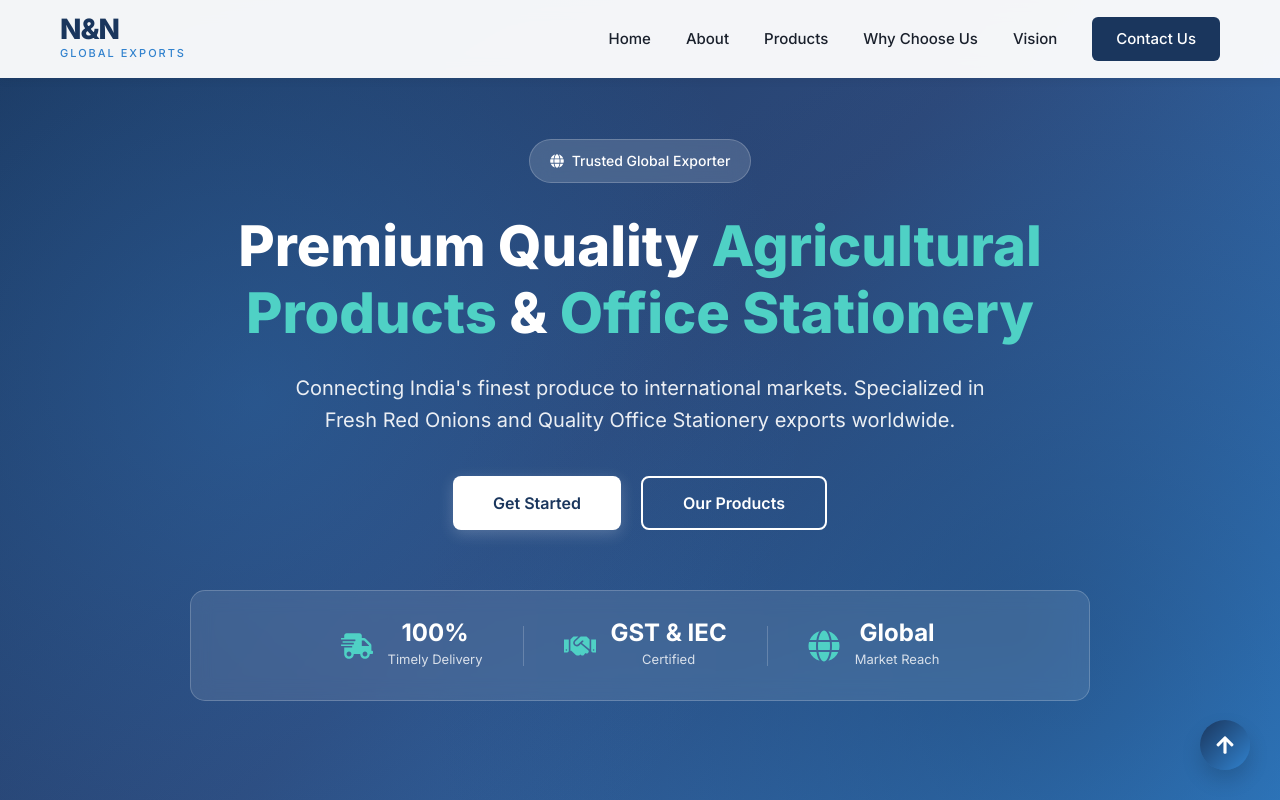
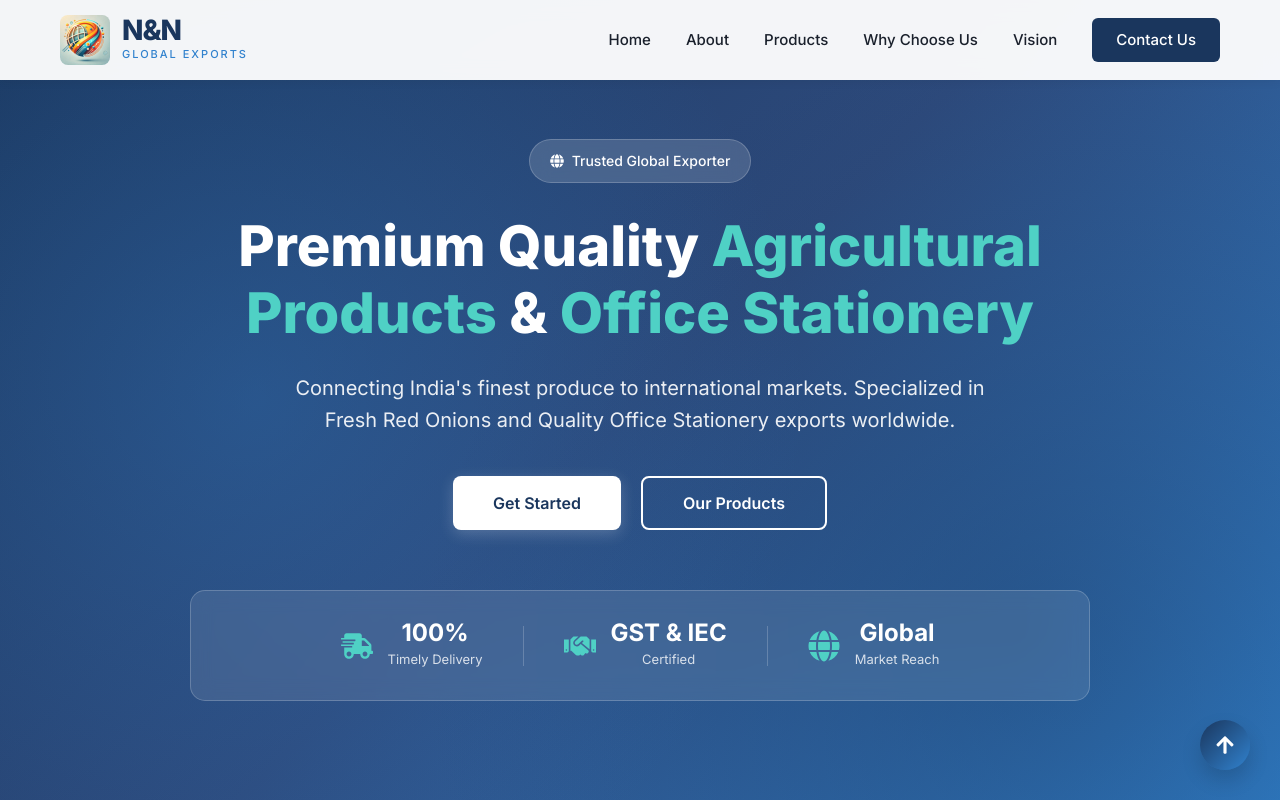
Before and after one commit to Firocious1/N-N_Exports, a React (Create React App) app: page / in a window 1280 px wide. Shown: the top 800 px of the page. Built offline with nearby package versions, Linux system fonts and the light colour scheme.

Commit message:
Add company logo to navbar and browser tab (favicon)

```diff
--- a/public/index.html
+++ b/public/index.html
@@ -2,6 +2,8 @@
 <html lang="en">
   <head>
     <meta charset="utf-8" />
+    <link rel="icon" href="%PUBLIC_URL%/favicon.jpg" />
+    <link rel="apple-touch-icon" href="%PUBLIC_URL%/favicon.jpg" />
     <meta name="viewport" content="width=device-width, initial-scale=1" />
     <meta name="theme-color" content="#1a365d" />
     <meta
--- a/src/components/Navbar/Navbar.css
+++ b/src/components/Navbar/Navbar.css
@@ -26,13 +26,26 @@
 
 .navbar-logo {
   display: flex;
-  flex-direction: column;
+  align-items: center;
+  gap: 12px;
   cursor: pointer;
   transition: var(--transition-fast);
 }
 
 .navbar-logo:hover {
   transform: translateY(-2px);
+}
+
+.logo-image {
+  height: 50px;
+  width: 50px;
+  object-fit: contain;
+  border-radius: 8px;
+}
+
+.logo-text-container {
+  display: flex;
+  flex-direction: column;
 }
 
 .logo-text {
--- a/src/components/Navbar/Navbar.js
+++ b/src/components/Navbar/Navbar.js
@@ -1,5 +1,6 @@
 import React, { useState, useEffect } from 'react';
 import './Navbar.css';
+import logo from '../../assets/NN-logo.jpg';
 
 const Navbar = () => {
   const [scrolled, setScrolled] = useState(false);
@@ -26,8 +27,11 @@ const Navbar = () => {
     <nav className={`navbar ${scrolled ? 'scrolled' : ''}`}>
       <div className="navbar-container">
         <div className="navbar-logo" onClick={() => scrollToSection('hero')}>
-          <span className="logo-text">N&N</span>
-          <span className="logo-subtitle">Global Exports</span>
+          <img src={logo} alt="N&N Global Exports Logo" className="logo-image" />
+          <div className="logo-text-container">
+            <span className="logo-text">N&N</span>
+            <span className="logo-subtitle">Global Exports</span>
+          </div>
         </div>
 
         <div className={`navbar-menu ${mobileMenuOpen ? 'active' : ''}`}>
```
Also changed, not shown: public/favicon.jpg (added), src/assets/NN-logo.jpg (added).
